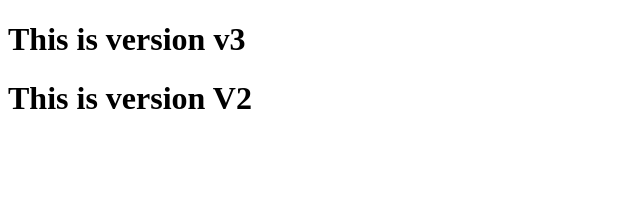
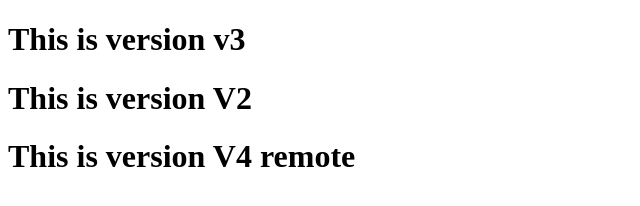
Before and after one commit to ghiyyadineshkumar/myrepo, a plain HTML site: page index.html in a window 1280 px wide. Shown: the whole page, without its empty margins (0-640 px from the left). Drawn offline with Linux system fonts and the light colour scheme.

Commit message:
Remote check

```diff
--- a/index.html
+++ b/index.html
@@ -8,5 +8,6 @@
 <body>
     <h1>This is version v3<h1>
     <h1>This is version V2</h1>
+    <h1>This is version V4 remote</h1>
 </body>
 </html>
```
